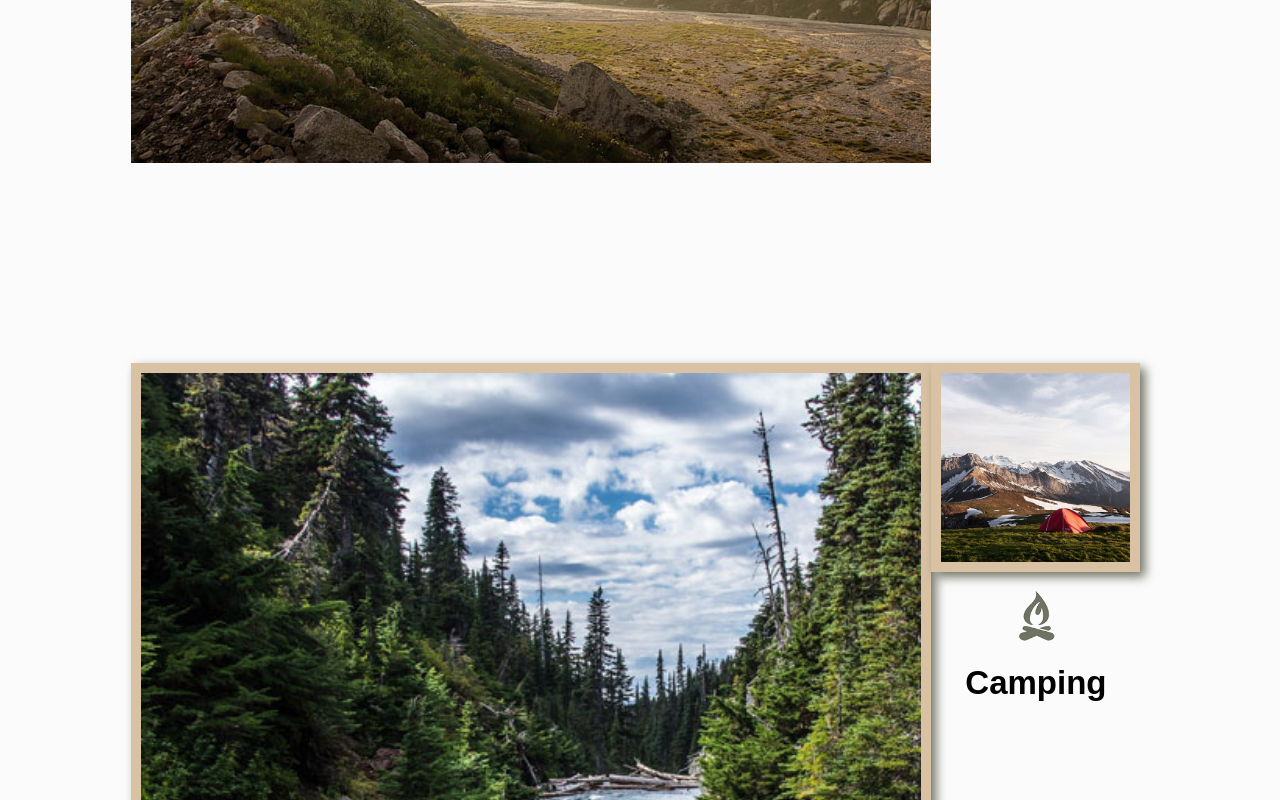
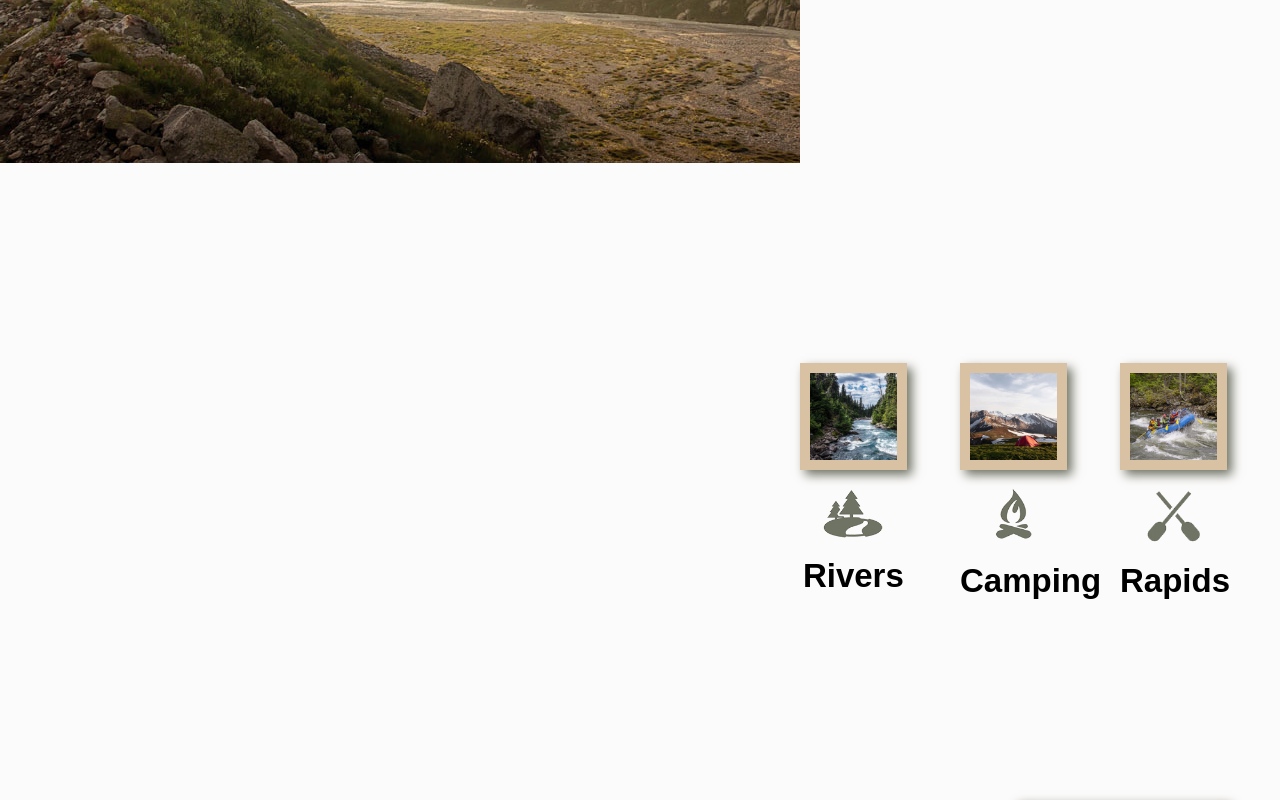
Before and after one commit to testigb/wdd130, a plain HTML site: page wwr/index.html in a window 1280 px wide. Shown: the part 1054-1854 px from the top of the page. Drawn offline with Linux system fonts and the light colour scheme.

Commit message:
updated css

```diff
--- a/wwr/index.html
+++ b/wwr/index.html
@@ -42,7 +42,7 @@
         <img class="icon" src="images/fire_icon.png" alt="fire icon">
         <h2>Camping</h2>
     </section>
-    <section class="rapid-card">
+    <section class="rapids-card">
         <img class="card-img" src="images/rapids.jpg" alt="rafting boat">
         <img class="icon" src="images/Oars.png" alt="Oars icon">
         <h2>Rapids</h2>
--- a/wwr/styles/style.css
+++ b/wwr/styles/style.css
@@ -164,7 +164,8 @@ nav {
 
 .home-grid{
     display: grid;
-    grid-template-columns: repeat(10 1fr);
+    grid-template-rows: 1fr 3fr, 1fr, 1fr, 1/2fr, 3fr, 1/2fr, 1fr, 1fr, ;
+    grid-template-columns: repeat(10, 1fr);
 }
 
 .card-img, .mountains {
@@ -174,15 +175,18 @@ nav {
 .rivers-card {
     grid-column: 2/4;
     grid-row: 2/3;
+    width: 100%;
 }
 .camping-card {
     grid-column: 5/7;
     grid-row: 2/3;
+    width: 100%;
 }
 
 .rapids-card {
     grid-column: 8/10;
     grid-row: 2/3;
+    width: 100%;
 }
 
 #background {
```
